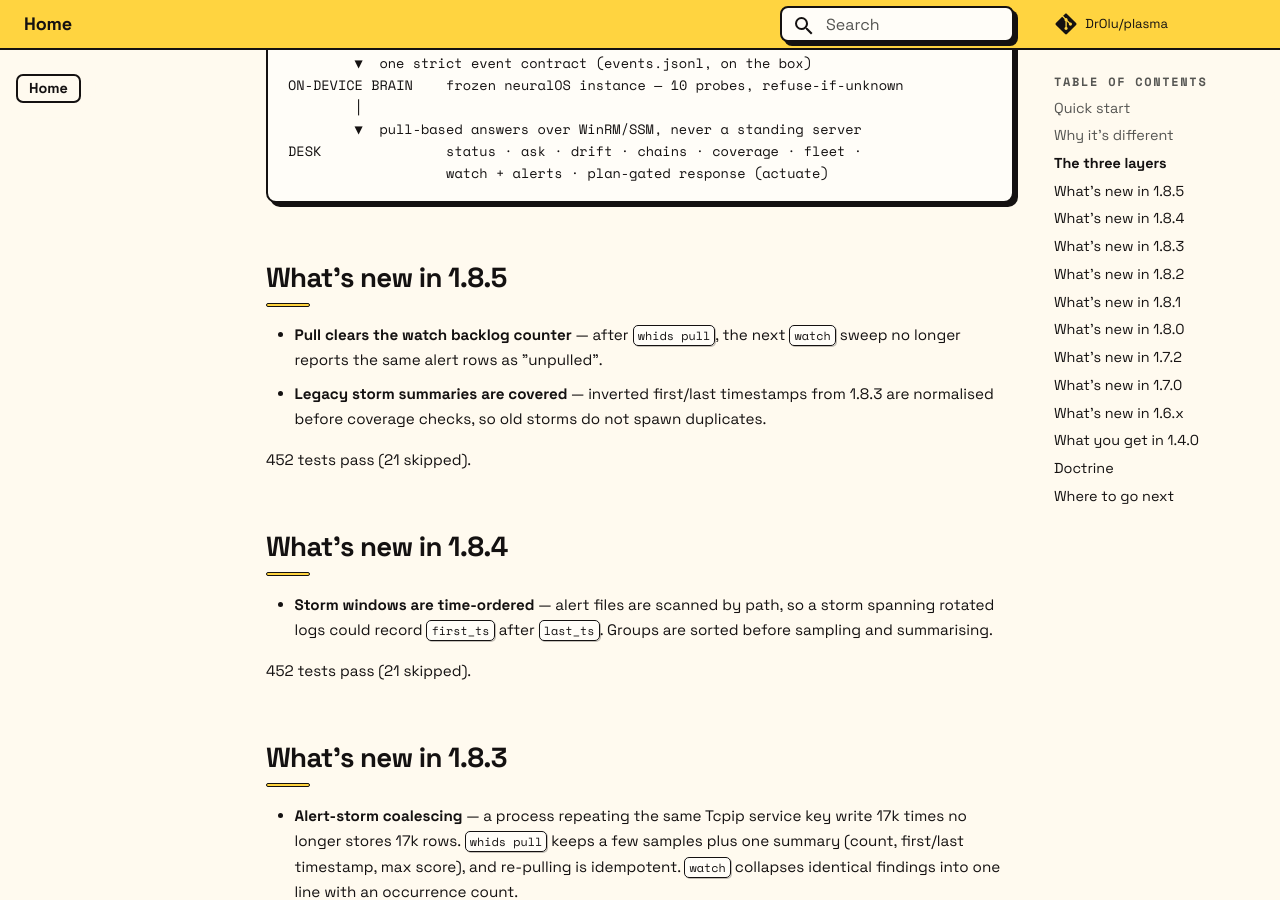
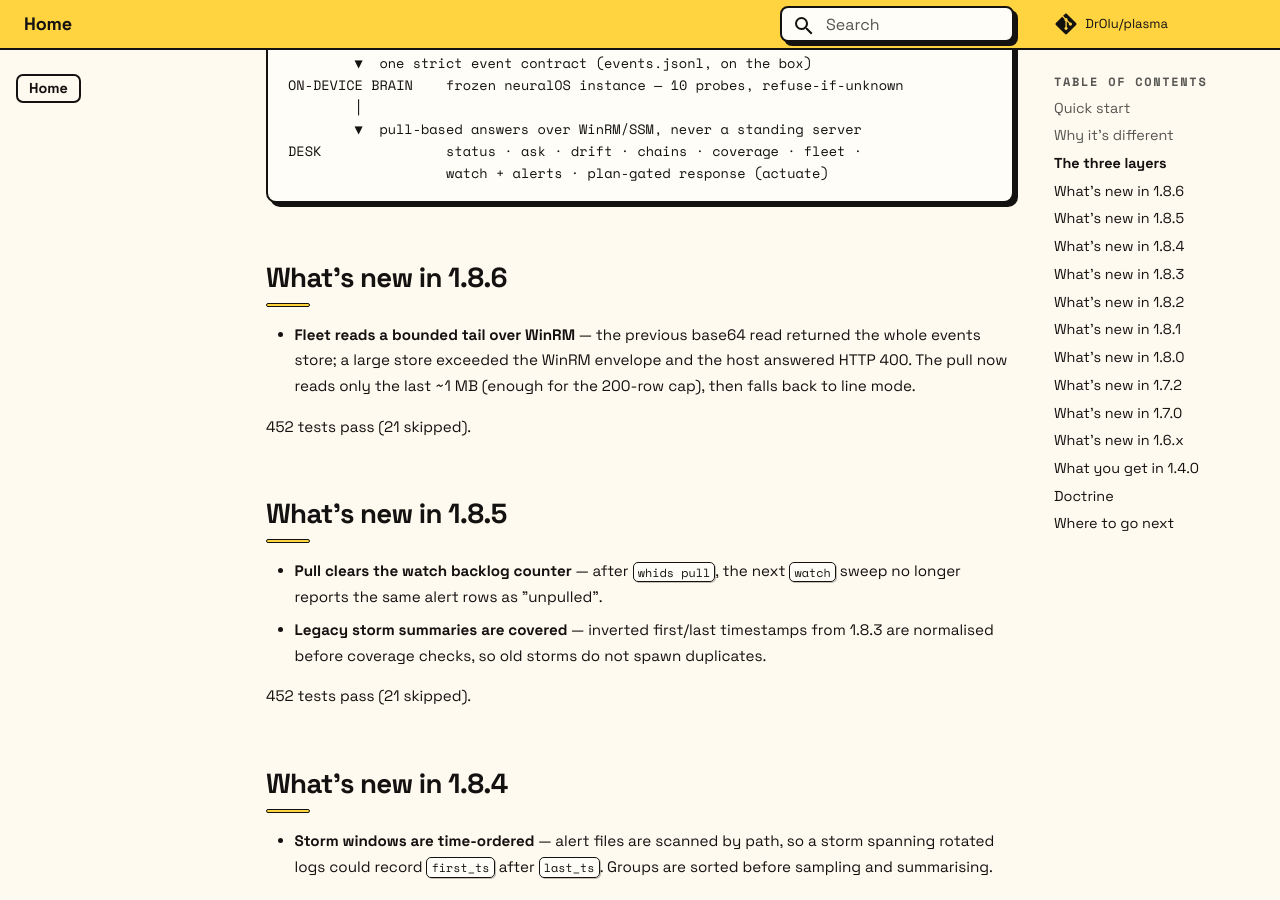
Before and after one commit to DrOlu/plasma, an MkDocs documentation site: the page built from docs/index.md, in a window 1280 px wide and 900 px high, scrolled down 2238 px. Built offline with MkDocs 1.6.1 and Material for MkDocs 9.7.7, drawn with Linux system fonts in a browser that asks for light colours; comment, search, counter and statistics services are not loaded; some of the changed text lies outside the part shown.

Commit message:
fix: v1.8.6 — bounded WinRM fleet reads
Reading the whole events store as one base64 blob exceeded the WinRM
envelope on a large store (HTTP 400). Pull now reads only a bounded tail
(~1 MB, enough for the 200-row cap) and decodes it; line mode remains the
fallback. 452 passed / 21 skipped.

````diff
--- a/docs/index.md
+++ b/docs/index.md
@@ -1,12 +1,12 @@
 <div class="raft-hero" markdown="0">
-<p class="raft-eyebrow">Windows EDR &middot; v1.8.5</p>
+<p class="raft-eyebrow">Windows EDR &middot; v1.8.6</p>
 <h1>No log lake.<br>No cloud.<br>No blind trust.</h1>
 <p class="raft-lede">Plasma keeps the telemetry on the box, answers questions with a
 121M on-device model, and makes every response named, journaled, and reversible.
 The endpoint can explain itself &mdash; without shipping its diary anywhere.</p>
 <div class="raft-actions">
 <a class="raft-btn primary" href="getting-started/">Get started</a>
-<a class="raft-btn" href="https://github.com/DrOlu/plasma/releases/latest">Download v1.8.5</a>
+<a class="raft-btn" href="https://github.com/DrOlu/plasma/releases/latest">Download v1.8.6</a>
 <a class="raft-btn" href="agent-native/">Agent-native operation</a>
 </div>
 <div class="raft-badges">
@@ -80,6 +80,15 @@ ON-DEVICE BRAIN    frozen neuralOS instance — 10 probes, refuse-if-unknown
 DESK               status · ask · drift · chains · coverage · fleet ·
                    watch + alerts · plan-gated response (actuate)
 ```
+
+## What's new in 1.8.6
+
+- **Fleet reads a bounded tail over WinRM** — the previous base64 read
+  returned the whole events store; a large store exceeded the WinRM
+  envelope and the host answered HTTP 400. The pull now reads only the
+  last ~1 MB (enough for the 200-row cap), then falls back to line mode.
+
+452 tests pass (21 skipped).
 
 ## What's new in 1.8.5
 
--- a/plasma/__init__.py
+++ b/plasma/__init__.py
@@ -1,5 +1,5 @@
 """Plasma — agent-based EDR bundle with a frozen neuralOS instance."""
 
-__version__ = "1.8.5"
+__version__ = "1.8.6"
 PRODUCT = "Plasma"
 SCHEMA_VERSION = 1
--- a/pyproject.toml
+++ b/pyproject.toml
@@ -4,7 +4,7 @@ build-backend = "setuptools.build_meta"
 
 [project]
 name = "plasma-edr"
-version = "1.8.5"
+version = "1.8.6"
 description = "Plasma — an agent-based EDR bundle: Sentinel detection layer + a frozen neuralOS instance"
 readme = "README.md"
 requires-python = ">=3.9"
````
Also changed, not shown: CHANGELOG.md (+6 -0 lines), docs/changelog.md (+6 -0 lines), website/index.html (+4 -4 lines), 3 other files.
